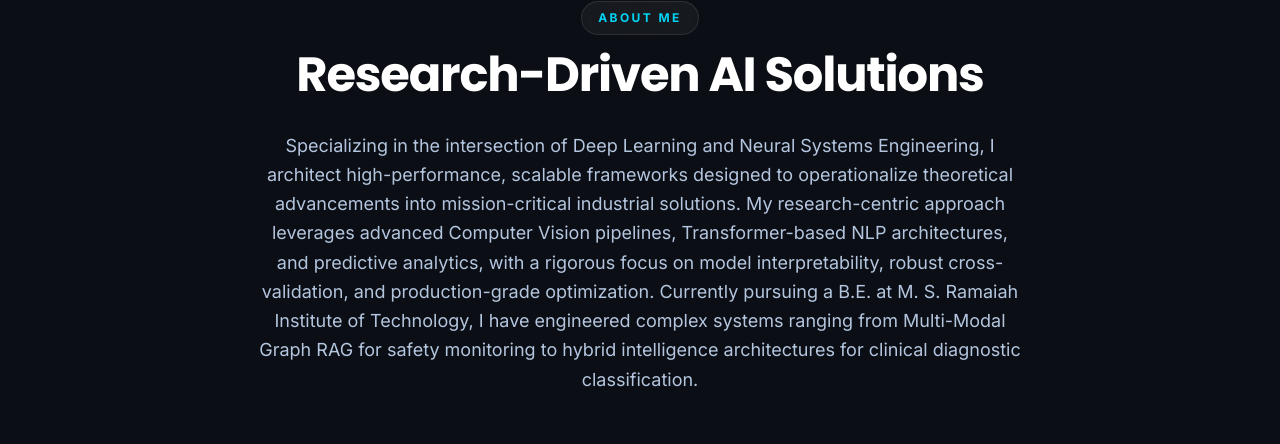
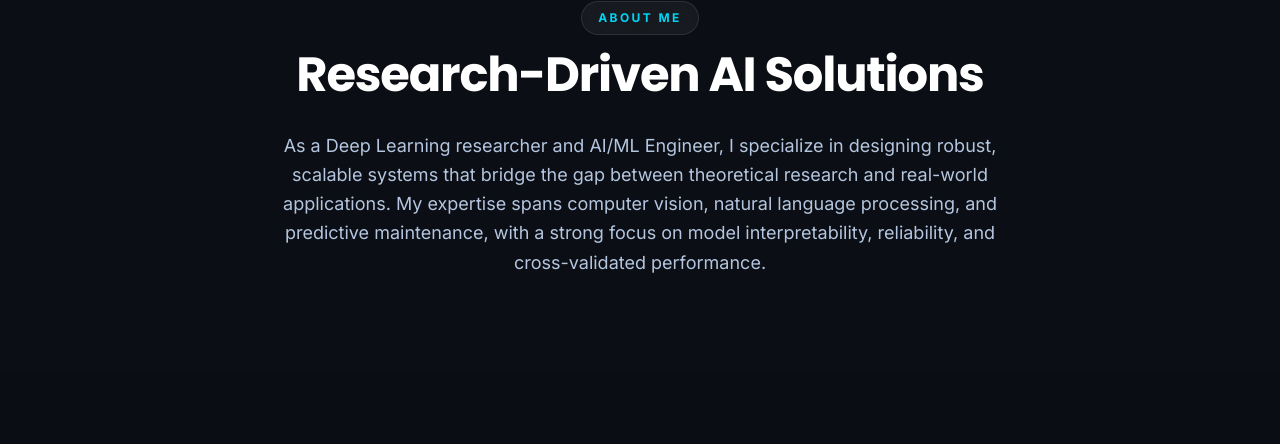
Before and after one commit to Priya67803/my-portfolio, a Next.js app: page / in a window 1280 px wide. Shown: the part 851-1295 px from the top of the page. Built offline with nearby package versions, Linux system fonts and the light colour scheme.

Commit message:
updated layout

```diff
--- a/app/page.tsx
+++ b/app/page.tsx
@@ -259,7 +259,7 @@ export default function Portfolio() {
                         </h2>
                         <div className="text-muted-foreground text-base md:text-lg leading-relaxed max-w-3xl mx-auto text-center">
                             <p>
-                                Specializing in the intersection of Deep Learning and Neural Systems Engineering, I architect high-performance, scalable frameworks designed to operationalize theoretical advancements into mission-critical industrial solutions. My research-centric approach leverages advanced Computer Vision pipelines, Transformer-based NLP architectures, and predictive analytics, with a rigorous focus on model interpretability, robust cross-validation, and production-grade optimization. Currently pursuing a B.E. at M. S. Ramaiah Institute of Technology, I have engineered complex systems ranging from Multi-Modal Graph RAG for safety monitoring to hybrid intelligence architectures for clinical diagnostic classification.
+                                As a Deep Learning researcher and AI/ML Engineer, I specialize in designing robust, scalable systems that bridge the gap between theoretical research and real-world applications. My expertise spans computer vision, natural language processing, and predictive maintenance, with a strong focus on model interpretability, reliability, and cross-validated performance.
                             </p>
                         </div>
                     </motion.div>
```
